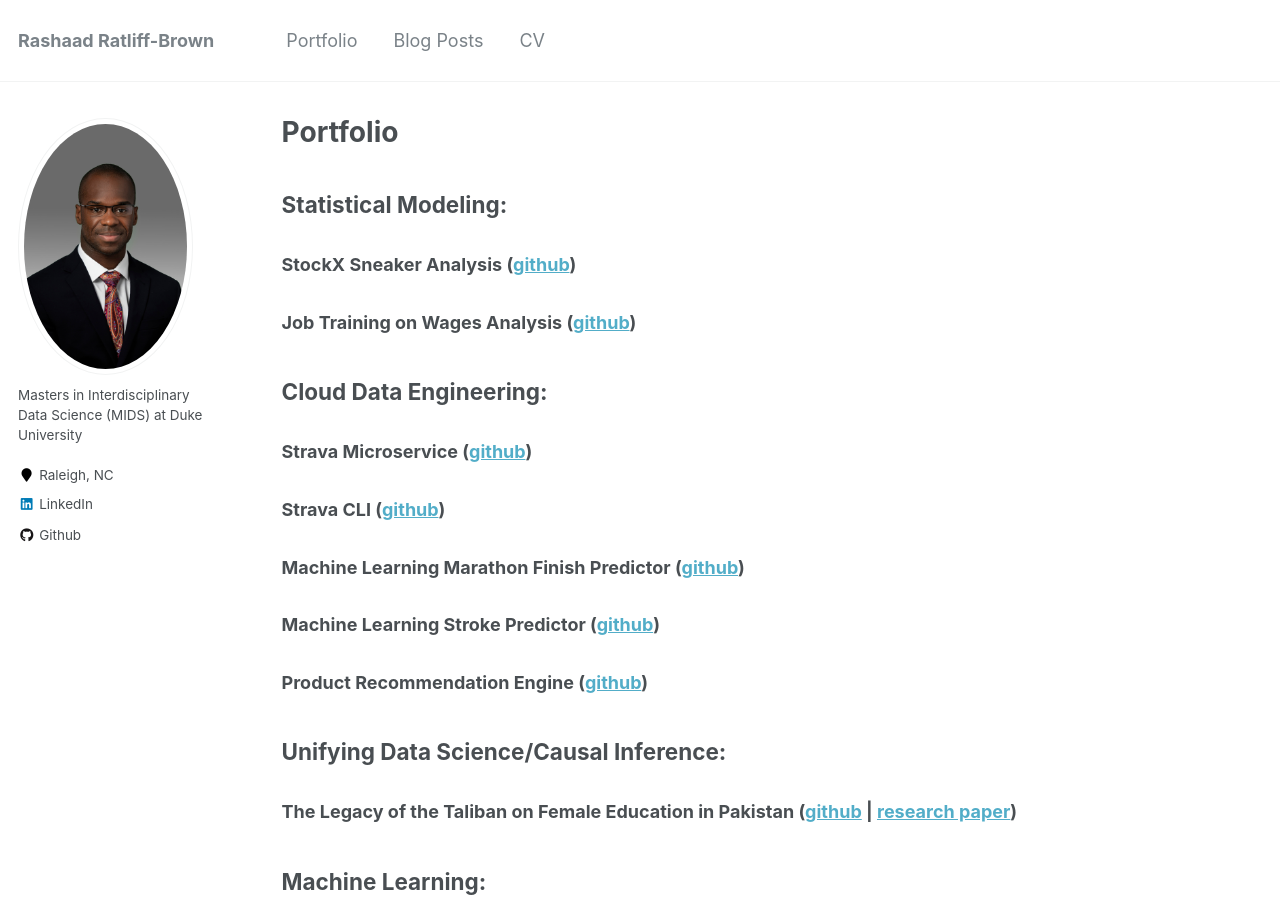
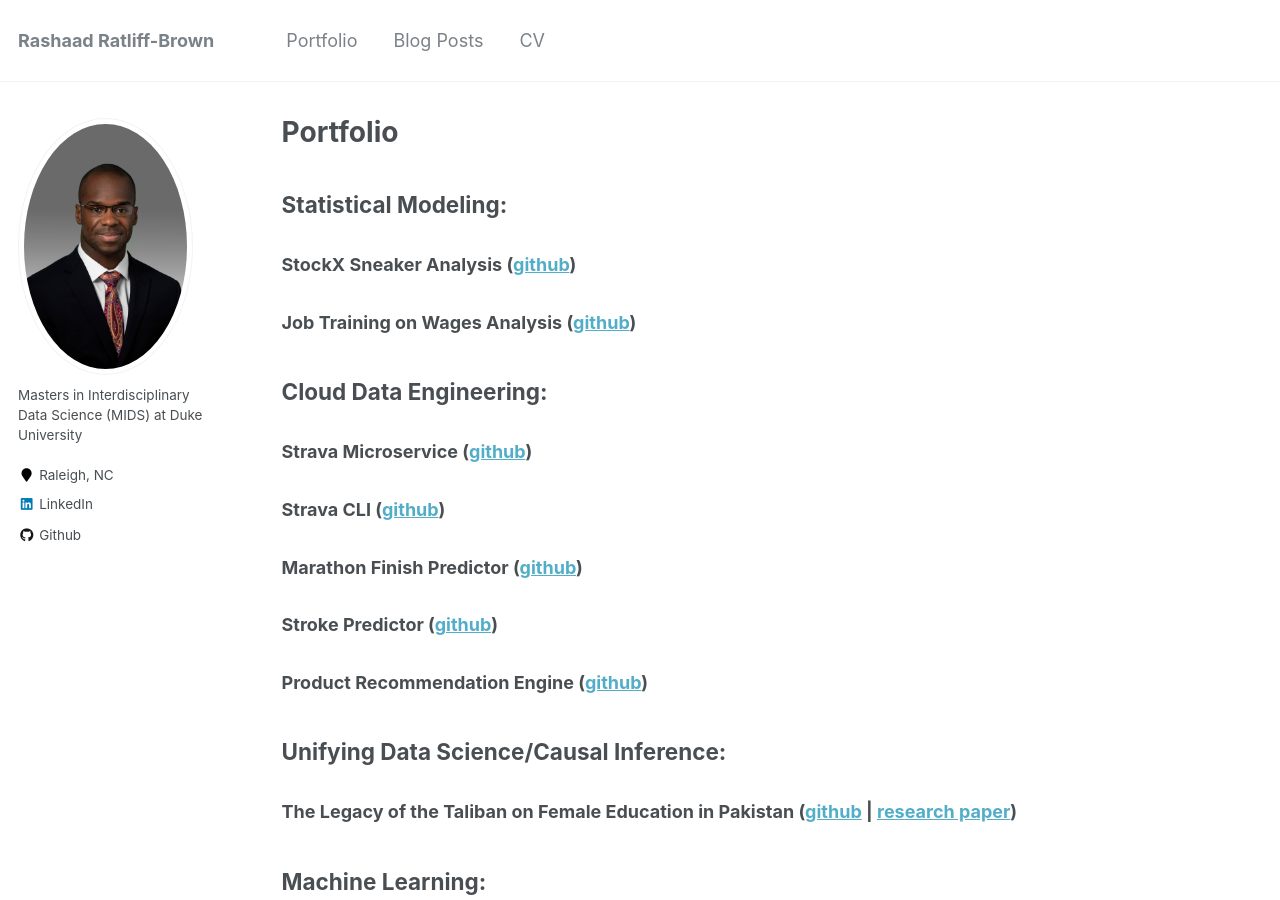
Before and after one commit to caratliff/caratliff.github.io, a Jekyll site: the page built from _pages/portfolio.md, in a window 1280 px wide and 900 px high. Built offline with Jekyll 4.4.1, drawn with Linux system fonts in a browser that asks for light colours.

Commit message:
Update portfolio.md

```diff
--- a/_pages/portfolio.md
+++ b/_pages/portfolio.md
@@ -16,9 +16,9 @@ author_profile: true
 
 ### Strava CLI ([github](https://github.com/rmratliffbrown/strava-cli))
 
-### Machine Learning Marathon Finish Predictor ([github](https://github.com/rmratliffbrown/ml-marathon-finish-predictor))
+### Marathon Finish Predictor ([github](https://github.com/rmratliffbrown/ml-marathon-finish-predictor))
 
-### Machine Learning Stroke Predictor ([github](https://github.com/rmratliffbrown/ml-stroke-predictor))
+### Stroke Predictor ([github](https://github.com/rmratliffbrown/ml-stroke-predictor))
 
 ### Product Recommendation Engine ([github](https://github.com/rmratliffbrown/Recommend))
 
```
